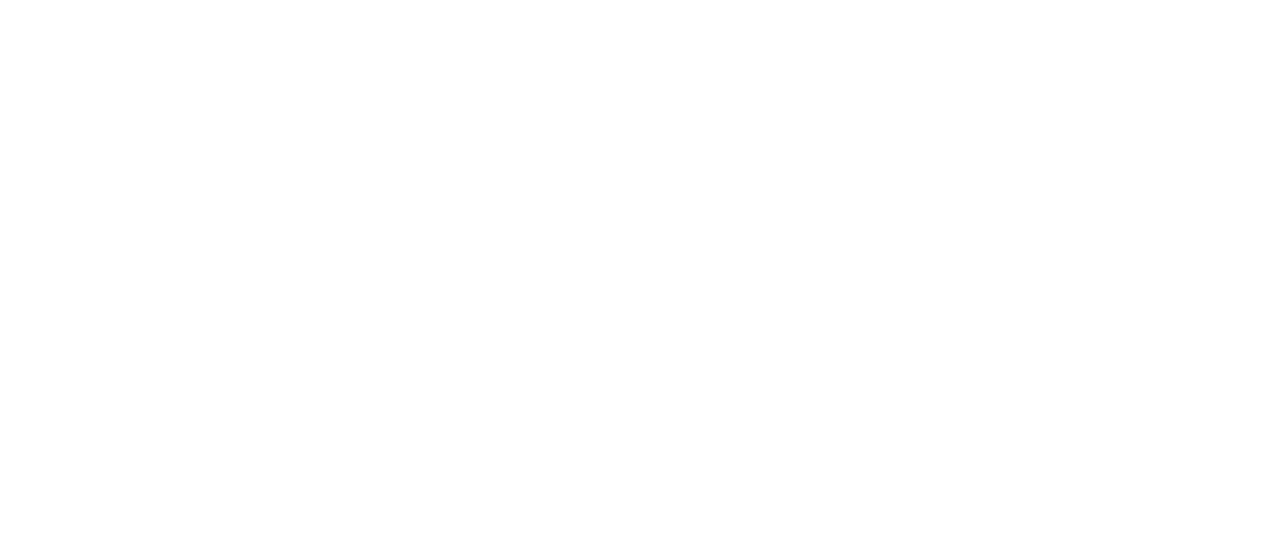
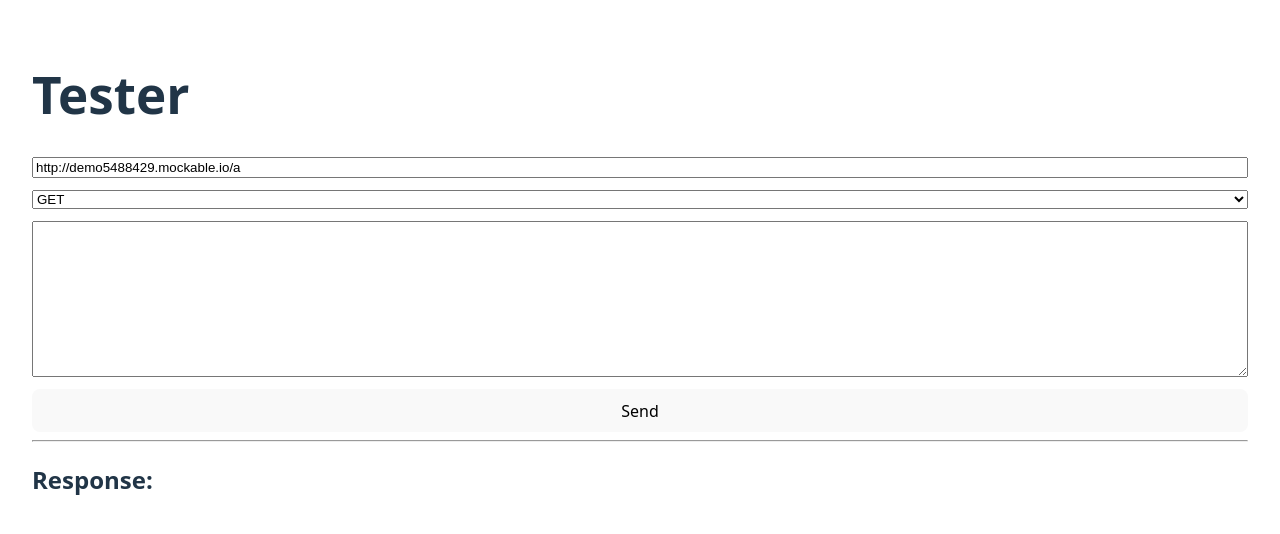
Before and after one commit to mukuljainx/mokku-requestor, a React (Vite) app: page /tester in a window 1280 px wide. Before the commit this address had no page. Shown: the top 534 px of the page. Built offline with nearby package versions, Linux system fonts and the light colour scheme.

Commit message:
feat: add custom tester

```diff
--- a/src/App.tsx
+++ b/src/App.tsx
@@ -2,6 +2,8 @@
 import { Link, Route, Routes } from "react-router";
 import { GraphQL } from "./GraphQL";
 import { Rest } from "./Rest";
+import { Tester } from "./Tester/Tester";
+import { apiCallObjects } from "./Rest/apiCall";
 
 function App() {
     return (
@@ -25,11 +27,22 @@
                                     <h2>GraphQL</h2>
                                 </div>
                             </Link>
+                            <Link to="/tester">
+                                <div
+                                    style={{ padding: 12, border: "1px solid" }}
+                                >
+                                    <h2>Tester</h2>
+                                </div>
+                            </Link>
                         </div>
                     }
                 />
                 <Route path="/graphql" element={<GraphQL />} />
-                <Route path="/rest" element={<Rest />} />
+                <Route
+                    path="/rest"
+                    element={<Rest apiCalls={apiCallObjects} />}
+                />
+                <Route path="/tester" element={<Tester />} />
             </Routes>
         </div>
     );
--- a/src/Rest/Rest.tsx
+++ b/src/Rest/Rest.tsx
@@ -1,18 +1,15 @@
 import { useState } from "react";
-import { apiCallObjects } from "./apiCall";
+import type { ApiCallConfig } from "./apiCall";
 
-export const Rest = () => {
-    const [selectedApi, setSelectedApi] =
-        useState<(typeof apiCallObjects)[number]>();
+export const Rest = ({ apiCalls }: { apiCalls: ApiCallConfig[] }) => {
+    const [selectedApi, setSelectedApi] = useState<ApiCallConfig>();
     const [data, setData] = useState<unknown>();
     const [loading, setLoading] = useState(false);
-
-    console.log("811 selectedApi", data);
 
     return (
         <div style={{ display: "flex", flexDirection: "column", gap: 24 }}>
             <div style={{ display: "flex", gap: 12, flexWrap: "wrap" }}>
-                {apiCallObjects.map((apiObject) => (
+                {apiCalls.map((apiObject) => (
                     <button
                         key={apiObject.name}
                         className={
--- a/src/Rest/apiCall.ts
+++ b/src/Rest/apiCall.ts
@@ -1,6 +1,6 @@
 import axios from "axios";
 
-interface ApiCallConfig {
+export interface ApiCallConfig {
     url: string;
     params?: Record<string, unknown>;
     body?: unknown;
@@ -9,6 +9,11 @@
 }
 
 export const apiCallObjects: ApiCallConfig[] = [
+    {
+        url: "http://localhost:5173/rest/api/test",
+        api: () => axios.get("http://localhost:5173/rest/api/test"),
+        name: "local-get",
+    },
     {
         url: "http://demo5488429.mockable.io/a",
         api: () => axios.get("http://demo5488429.mockable.io/a"),
--- /dev/null
+++ b/src/Tester/Tester.tsx
@@ -0,0 +1,79 @@
+import axios from "axios";
+import { useState, type FormEvent } from "react";
+
+const methods = ["GET", "POST", "PUT", "DELETE", "PATCH"] as const;
+
+export const Tester = () => {
+    const [url, setUrl] = useState("http://demo5488429.mockable.io/a");
+    const [method, setMethod] = useState("GET");
+    const [body, setBody] = useState("");
+
+    const [data, setData] = useState<unknown>();
+
+    const handleSend = (event: FormEvent) => {
+        event.preventDefault();
+        axios({
+            method,
+            url,
+            data: body ? JSON.parse(body) : undefined,
+        })
+            .then((response) => {
+                setData(response.data);
+            })
+            .catch((error) => {
+                setData(error.message);
+            });
+    };
+
+    return (
+        <div>
+            <h1>Tester</h1>
+            <form onSubmit={handleSend}>
+                <div
+                    style={{
+                        display: "flex",
+                        flexDirection: "column",
+                        gap: 12,
+                    }}
+                >
+                    <input
+                        data-testid="url-input"
+                        value={url}
+                        onChange={(event) => setUrl(event.target.value)}
+                    />
+                    <select
+                        value={method}
+                        name="method"
+                        id="method"
+                        data-testid="method-input"
+                        onChange={(event) => setMethod(event.target.value)}
+                    >
+                        {methods.map((m) => (
+                            <option key={m} value={m}>
+                                {m}
+                            </option>
+                        ))}
+                    </select>
+                    <textarea
+                        data-testid="body-input"
+                        rows={10}
+                        value={body}
+                        onChange={(event) => setBody(event.target.value)}
+                    />
+                    <button type="submit" data-testid="send-request">
+                        Send
+                    </button>
+                </div>
+            </form>
+            <hr />
+            <div>
+                <h2>Response:</h2>
+                <pre>
+                    {typeof data === "string"
+                        ? data
+                        : JSON.stringify(data, null, 2)}
+                </pre>
+            </div>
+        </div>
+    );
+};
```
